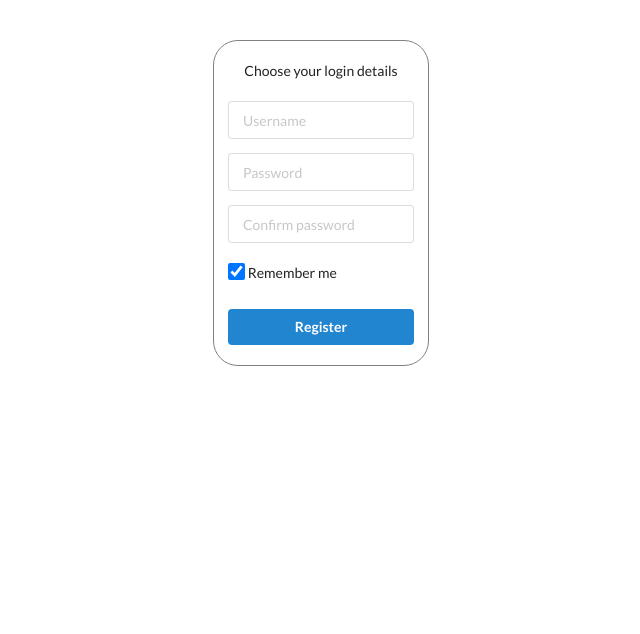
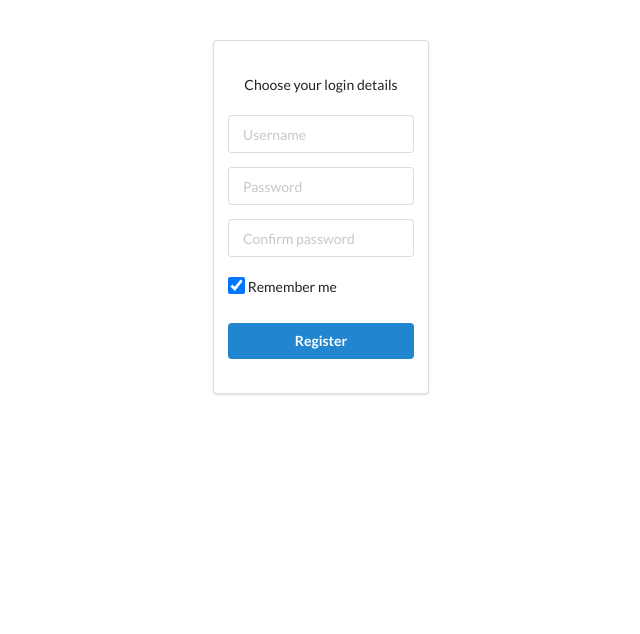
Before and after one commit to Luke943/Todo-list-webapp, a FastAPI app: page /register/ in a window 1280 px wide. Shown: the part 120-754 px from the top of the page, without its empty margins (319-959 px from the left). Run offline with FastAPI, Linux system fonts and the light colour scheme.

Commit message:
Unified styling on registration page

```diff
--- a/templates/register.html
+++ b/templates/register.html
@@ -20,7 +20,7 @@
         </h1><br><br>
 
         <grid class="ui two column centered grid">
-            <form class="ui form border-1"><br>
+            <form class="ui form segment"><br>
                 <label>Choose your login details</label><br><br>
                 <div class="field">
                     <input type="text" name="username" placeholder="Username">
```
